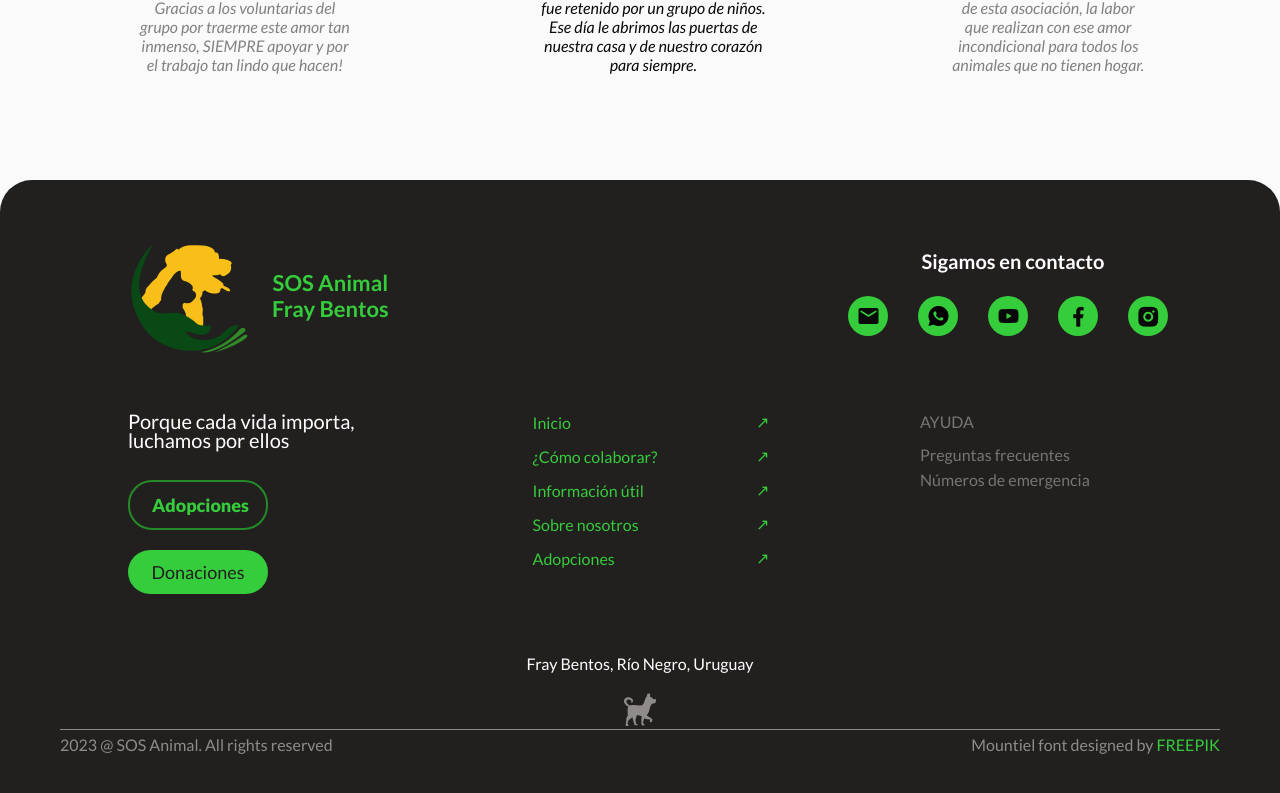
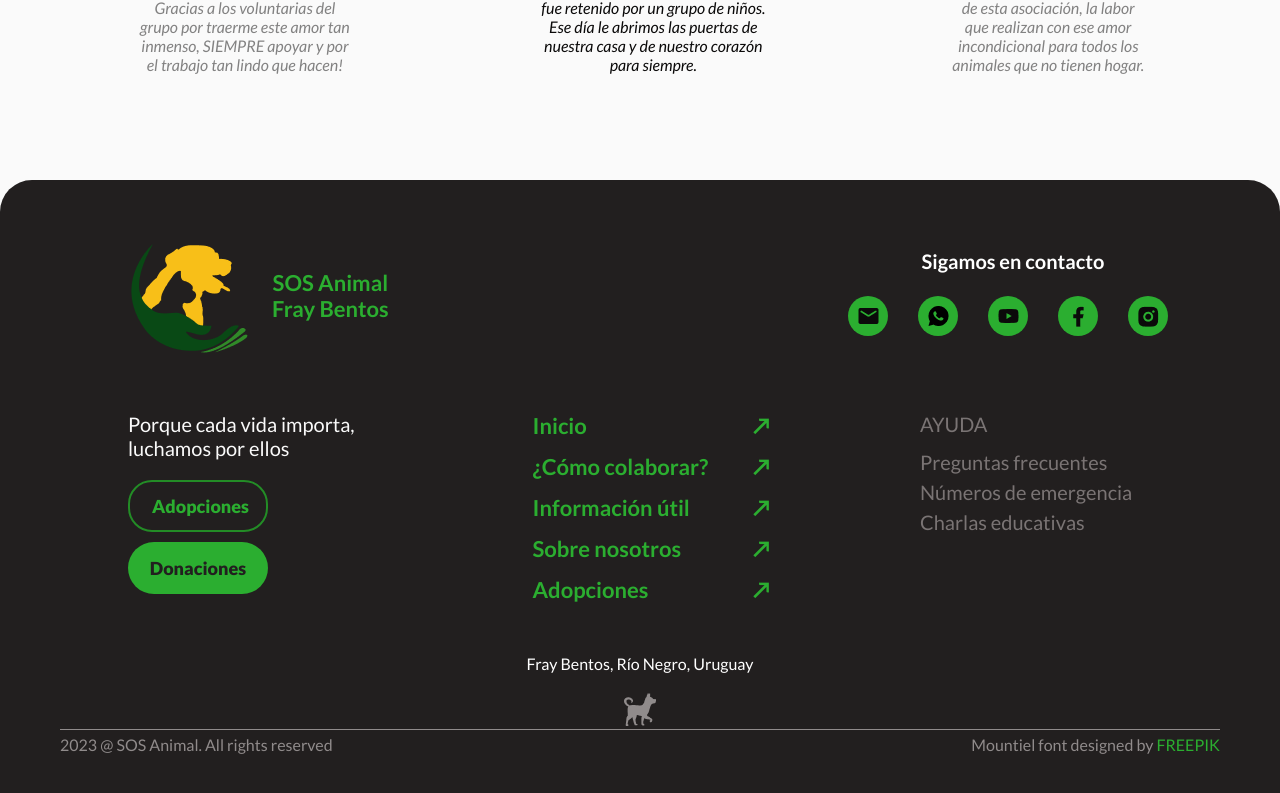
Before and after one commit to agucamejo/SOSAnimal, a React (Vite) app: page / in a window 1280 px wide. Shown: the part 4981-5774 px from the top of the page. Built offline with nearby package versions, Linux system fonts and the light colour scheme.

Commit message:
Fixes dev

```diff
--- a/src/components/Footer.jsx
+++ b/src/components/Footer.jsx
@@ -73,7 +73,7 @@ const Footer = () => {
           <div className="navegacion-general">
             <div className="navegacion-CTA">
               <p>Porque cada vida importa, luchamos por ellos</p>
-              <Link to="/adoptions" className="btn-primary btn-text">Adopciones</Link>
+              <Link to="/adoptions" className="btn-primary">Adopciones</Link>
               <Link to="/collaborations" className="btn-secondary">Donaciones</Link>
             </div>
             <div className="navegacion-enlaces">
@@ -98,6 +98,7 @@ const Footer = () => {
               <div className="enlaces-ayuda">
                 <Link to="/contact">Preguntas frecuentes</Link>
                 <Link to="/contact">Números de emergencia</Link>
+                <Link to="/contact">Charlas educativas</Link>
               </div>
             </div>
           </div>
--- a/src/styles/components/_footer.scss
+++ b/src/styles/components/_footer.scss
@@ -60,10 +60,14 @@ $tablet-width-footer: 768px;
 
         h4 {
           font-size: 22px;
-          color: $secondary-600;
+          color: $secondary-700;
           line-height: 1.2;
           text-align: center;
           margin: 0;
+
+          &:hover {
+            color: $neutrals-100;
+          }
         }
       }
     }
@@ -108,7 +112,7 @@ $tablet-width-footer: 768px;
             justify-content: center;
             height: 40px;
             width: 40px;
-            background-color: $secondary-600;
+            background-color: $secondary-700;
             color: #fff;
             border: none;
             border-radius: 36px;
@@ -118,6 +122,10 @@ $tablet-width-footer: 768px;
             img {
               display: block;
               margin: auto;
+            }
+
+            &:hover {
+              background-color: $neutrals-100;
             }
           }
 
@@ -145,7 +153,6 @@ $tablet-width-footer: 768px;
       flex-direction: column;
       align-items: flex-start;
       justify-content: space-between;
-      gap: 20px;
 
       @media screen and (max-width: 902px) {
         height: auto;
@@ -155,6 +162,8 @@ $tablet-width-footer: 768px;
         font-size: 20px;
         text-align: left;
         margin-bottom: 10px;
+        line-height: 24px;
+        color: $base-white;
       }
 
       .btn-primary {
@@ -164,7 +173,7 @@ $tablet-width-footer: 768px;
         justify-content: center;
         width: 140px;
         height: 52px;
-        color: $secondary-600;
+        color: $secondary-700;
         text-align: center;
         gap: 10px;
         text-decoration: none;
@@ -174,9 +183,14 @@ $tablet-width-footer: 768px;
         width: 140px;
         height: 52px;
         text-decoration: none;
-        background-color: $secondary-600;
+        background-color: $secondary-700;
         text-align: center;
         gap: 10px;
+        font-weight: 800;
+
+        &:hover {
+          background-color: $neutrals-100;
+        }
       }
 
       .btn-secondary:hover {
@@ -193,6 +207,7 @@ $tablet-width-footer: 768px;
       align-items: flex-start;
       justify-content: flex-start;
       gap: 14px;
+      font-size: 22px;
 
       a {
         width: 335px;
@@ -200,11 +215,15 @@ $tablet-width-footer: 768px;
         flex-direction: row;
         align-items: center;
         justify-content: space-between;
-        gap: 48px;
-        color: $secondary-600;
+        gap: 14px;
+        color: $secondary-700;
         text-decoration: none;
         max-width: 100%;
-        size: 22px;
+        font-weight: 700;
+
+        &:hover {
+          color: $neutrals-100;
+        }
       }
 
       a:hover {
@@ -224,6 +243,7 @@ $tablet-width-footer: 768px;
       align-items: flex-start;
       justify-content: center;
       gap: 14px;
+      font-size: 20px;
 
       .enlaces-ayuda {
         display: flex;
@@ -237,6 +257,10 @@ $tablet-width-footer: 768px;
         color: $neutrals-600;
         text-decoration: none;
         display: block;
+
+        &:hover {
+          color: $neutrals-100;
+        }
       }
     }
   }
@@ -285,7 +309,7 @@ $tablet-width-footer: 768px;
         color: $neutrals-500;
 
         .freepik {
-          color: $secondary-600;
+          color: $secondary-700;
           text-decoration: none;
         }
 
@@ -296,19 +320,17 @@ $tablet-width-footer: 768px;
     }
   }
 
-
-
   @media (max-width: $tablet-width-footer) {
     .footer-inner {
       flex-direction: column;
 
-      .contenedor-logo-redes{
+      .contenedor-logo-redes {
         gap: 0;
         flex-direction: column;
 
-        .redes{
+        .redes {
           @media screen and (max-width: 325px) {
-            .social-icons{
+            .social-icons {
               gap: 5px;
             }
           }
@@ -316,9 +338,9 @@ $tablet-width-footer: 768px;
 
       }
 
-      .navegacion-general{
+      .navegacion-general {
         flex-direction: column;
-        gap:40px;
+        gap: 40px;
       }
 
       .navegacion-CTA {
```
Also changed, not shown: public/images/arrow.png (added).
